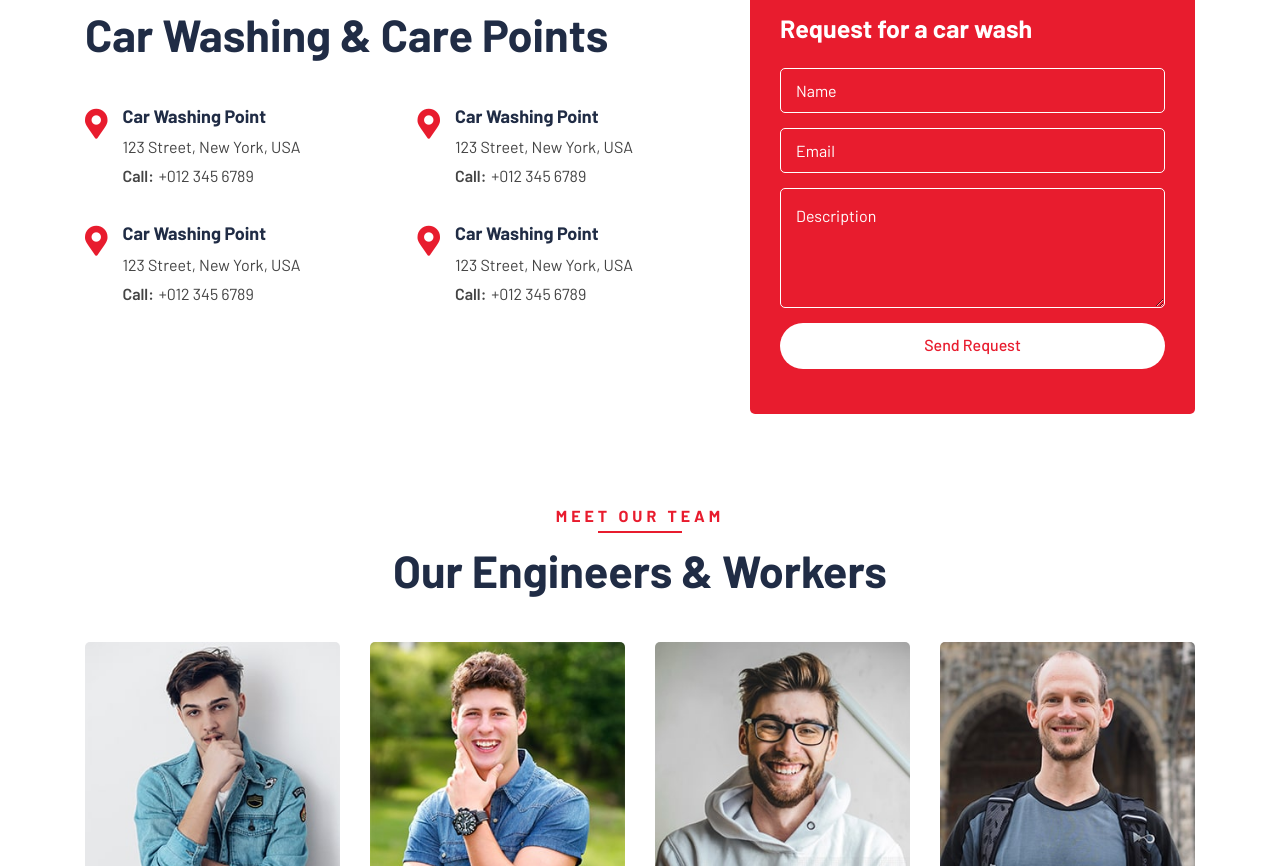
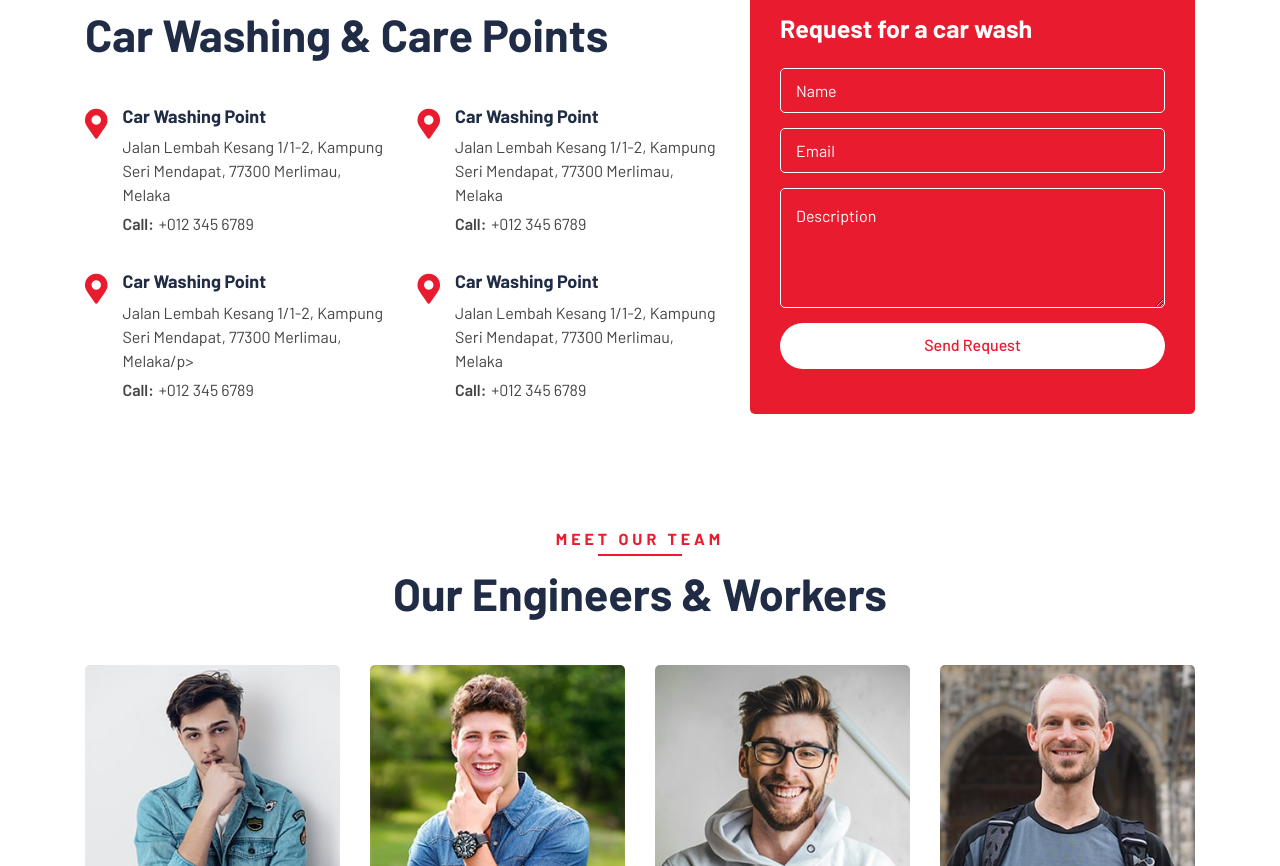
Before and after one commit to FAMISTIC/ict502, a plain HTML site: page car-wash-website-template/index.html in a window 1280 px wide. Shown: the part 3602-4468 px from the top of the page. Drawn offline with nearby package versions, Linux system fonts and the light colour scheme.

Commit message:
save commit

```diff
--- a/car-wash-website-template/index.html
+++ b/car-wash-website-template/index.html
@@ -403,7 +403,7 @@
                                     <i class="fa fa-map-marker-alt"></i>
                                     <div class="location-text">
                                         <h3>Car Washing Point</h3>
-                                        <p>123 Street, New York, USA</p>
+                                        <p>Jalan Lembah Kesang 1/1-2, Kampung Seri Mendapat, 77300 Merlimau, Melaka</p>
                                         <p><strong>Call:</strong>+012 345 6789</p>
                                     </div>
                                 </div>
@@ -413,7 +413,7 @@
                                     <i class="fa fa-map-marker-alt"></i>
                                     <div class="location-text">
                                         <h3>Car Washing Point</h3>
-                                        <p>123 Street, New York, USA</p>
+                                        <p>Jalan Lembah Kesang 1/1-2, Kampung Seri Mendapat, 77300 Merlimau, Melaka</p>
                                         <p><strong>Call:</strong>+012 345 6789</p>
                                     </div>
                                 </div>
@@ -423,7 +423,7 @@
                                     <i class="fa fa-map-marker-alt"></i>
                                     <div class="location-text">
                                         <h3>Car Washing Point</h3>
-                                        <p>123 Street, New York, USA</p>
+                                        <p>Jalan Lembah Kesang 1/1-2, Kampung Seri Mendapat, 77300 Merlimau, Melaka/p>
                                         <p><strong>Call:</strong>+012 345 6789</p>
                                     </div>
                                 </div>
@@ -433,7 +433,7 @@
                                     <i class="fa fa-map-marker-alt"></i>
                                     <div class="location-text">
                                         <h3>Car Washing Point</h3>
-                                        <p>123 Street, New York, USA</p>
+                                        <p>Jalan Lembah Kesang 1/1-2, Kampung Seri Mendapat, 77300 Merlimau, Melaka</p>
                                         <p><strong>Call:</strong>+012 345 6789</p>
                                     </div>
                                 </div>
```
Also changed, not shown: car-wash-website-template/contact.html (+2 -2 lines), car-wash-website-template/location.html (+1 -1 lines), car-wash-website-template/price.html (+1 -1 lines), 4 other files.
